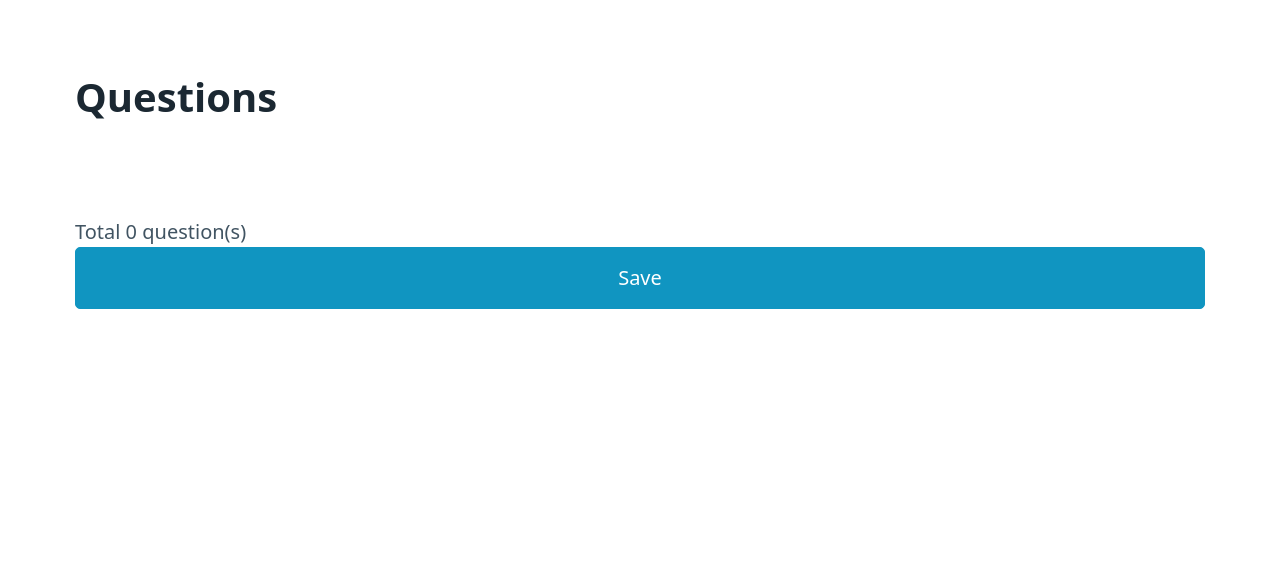
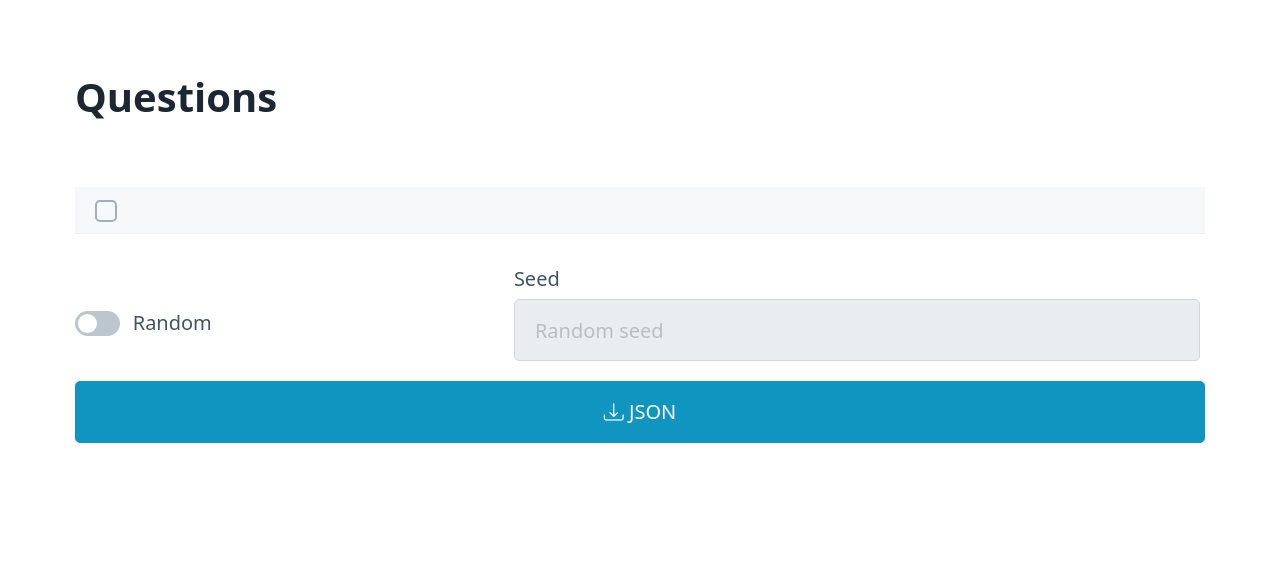
Before and after one commit to ProfSchimd/quiz-app, a Django app: page /question/show in a window 1280 px wide. Shown: the part 245-818 px from the top of the page. Before the commit the page ends 554 px from the top, so only its background shows below. Run offline with Django 4.2, Linux system fonts and the light colour scheme; data that the repository does not hold is empty.

Commit message:
Added Select All/None and random (to implement).
Added to `question/show` the checkbox to select/deselect all questions.
In the same route, added switch and text box to create random questions
and to indicate the seed. Note that this feature has not been
implemented yet.

```diff
--- a/quiz_app/QuizApp/views.py
+++ b/quiz_app/QuizApp/views.py
@@ -48,9 +48,6 @@ def question_show(request, q_id=0):
         request=request)
 
 def question_list(request):
-    if request.method == "POST":
-        # TODO: process request from the "Question List" view
-        print(request.POST)
     query = Q()
     tag_list = request.GET.getlist("tag")
     if tag_list:
@@ -62,10 +59,10 @@ def question_list(request):
     questions = Question.objects.filter(query)
     return render(template_name="QuizApp/question/question_list.html", context={"questions": questions}, request=request)
 
-
 def question_export(request):
     if request.method == "POST":
-        # print(request.POST)
+        if request.POST.get("random"):
+            print(request.POST.get("seed"))
         question_ids = [key.split("_")[1] for key in request.POST if key.startswith("id_")]
         questions = Question.objects.filter(pk__in=question_ids)
         response = HttpResponse(
@@ -82,7 +79,6 @@ def question_create(request):
         # TODO: Process request of "Question Creation" view
         print(request.POST)
     return render(template_name="QuizApp/create_question.html", context={}, request=request)
-
 
 # TODO: This can be transformed into a form view
 def question_upload(request):
--- /dev/null
+++ b/quiz_app/quiz/static/js/question_filter.js
@@ -0,0 +1,11 @@
+window.addEventListener("load", function() {
+    const allSelect = this.document.querySelector("#allSelector");
+    allSelect.addEventListener('change', function() {
+        document.querySelectorAll("#questionList input[name^='id_']")
+            .forEach(cb => cb.checked = allSelect.checked);
+    })
+    randomCheck.addEventListener('change', function() {
+        document.querySelector("#randomSeed").disabled =
+            document.querySelector("#randomCheck").checked ? false : true;
+    })
+});
--- a/quiz_app/templates/QuizApp/question/question_list.html
+++ b/quiz_app/templates/QuizApp/question/question_list.html
@@ -1,8 +1,10 @@
 {% extends "base.html" %}
-    {% block content %}
-    <h1>Questions</h1>
-    {% if filter %}
-{% endif %}
+{% load static %}
+{% block extra_scripts %}
+<script src="{% static '/js/question_filter.js' %}"></script>
+{% endblock %}
+{% block content %}
+<h1>Questions</h1>
 <form method="post" action={% url 'question_export' %}>
     {% csrf_token %}
 
@@ -10,6 +12,18 @@
         {% include "QuizApp/question/question_list_as_table.html" %}
     {% endblock %}
 
-    <input type="submit" value="Save">
+    <fieldset>
+        <div class="grid">
+            <label for="randomCheck">
+                <input id="randomCheck" name="random" type="checkbox" role="switch">
+                Random
+            </label>
+            <label for="randomSeed">
+                Seed
+                <input id="randomSeed" name="seed" type="text" placeholder="Random seed" disabled required>
+            </label>
+         </div>
+        <button class="bi bi-download" role="button"> JSON</button>
+    </fieldset>
 </form>
 {% endblock %}
--- a/quiz_app/templates/QuizApp/question/question_list_as_table.html
+++ b/quiz_app/templates/QuizApp/question/question_list_as_table.html
@@ -1,4 +1,5 @@
-<table role="grid">
+<table id="questionList" role="grid">
+    <tr><td><input id="allSelector" type="checkbox"></td></tr>
     {% for q in questions %}
     <tr>
         <td><input name="id_{{ q.id }}" type="checkbox"></td>
@@ -23,8 +24,6 @@
             <code>#{{ t }}</code>
             {% endfor %}
         </td>
-        <!-- </footer> -->
     </tr>
     {% endfor %}
 </table>
-Total {{ questions | length }} question(s)
--- a/quiz_app/templates/base.html
+++ b/quiz_app/templates/base.html
@@ -8,13 +8,12 @@
     <link rel="stylesheet" href="https://cdn.jsdelivr.net/npm/@picocss/pico@1/css/pico.classless.min.css">
     <link rel="stylesheet" href="{% static 'css/style.css' %}">
     <link rel="stylesheet" href="https://cdn.jsdelivr.net/npm/bootstrap-icons@1.10.5/font/bootstrap-icons.css">
+    {% block extra_scripts %}{% endblock %}
     <title>{% block title %}QuizApp{% endblock %}</title>
-    <style>
-    </style>
 </head>
 <body>
     <header>
-    <nav>
+        <nav>
             <ul>
                 <li><a role="button" href="{% url 'index' %}">Home</a></li>
             </ul>
@@ -25,11 +24,10 @@
                 <li><a role="button" href="{% url 'login' %}"><i class="bi-person"></i></i> Login</a></li>
                 {% endif %}
             </ul>
-    </nav>
-</header>
+        </nav>
+    </header>
     <main class="container">
         {% block content %}
-        <p>Content!</p>
         {% endblock %}
     </main>
 </body>
```
